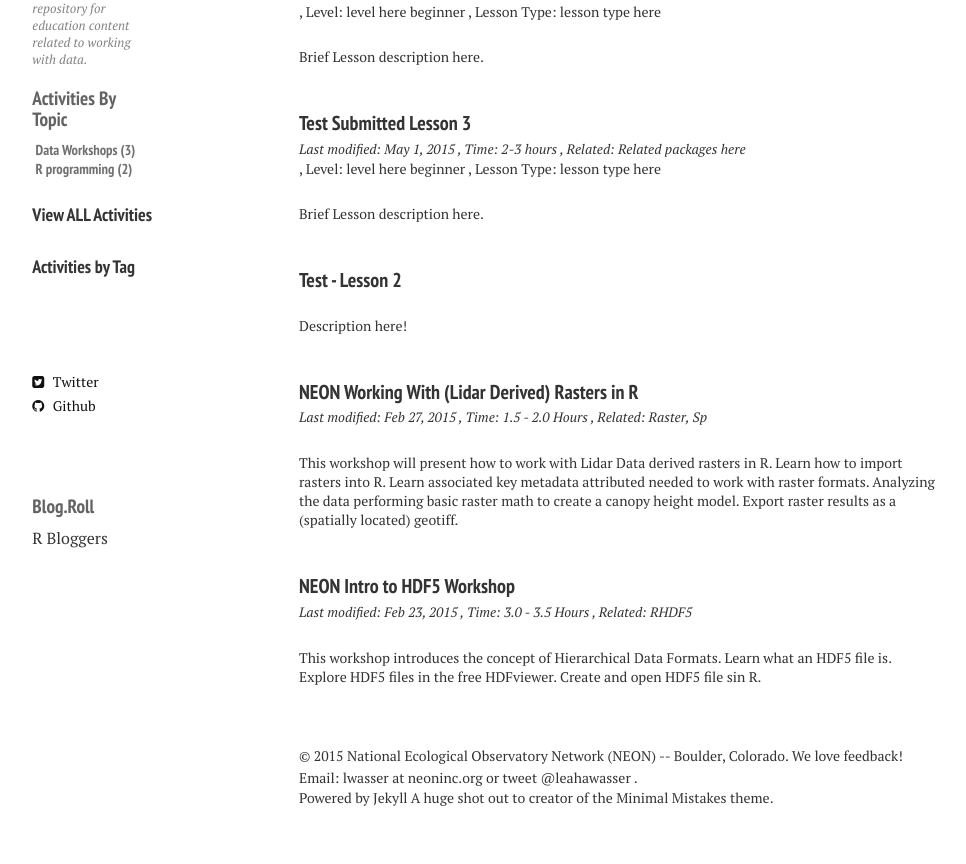
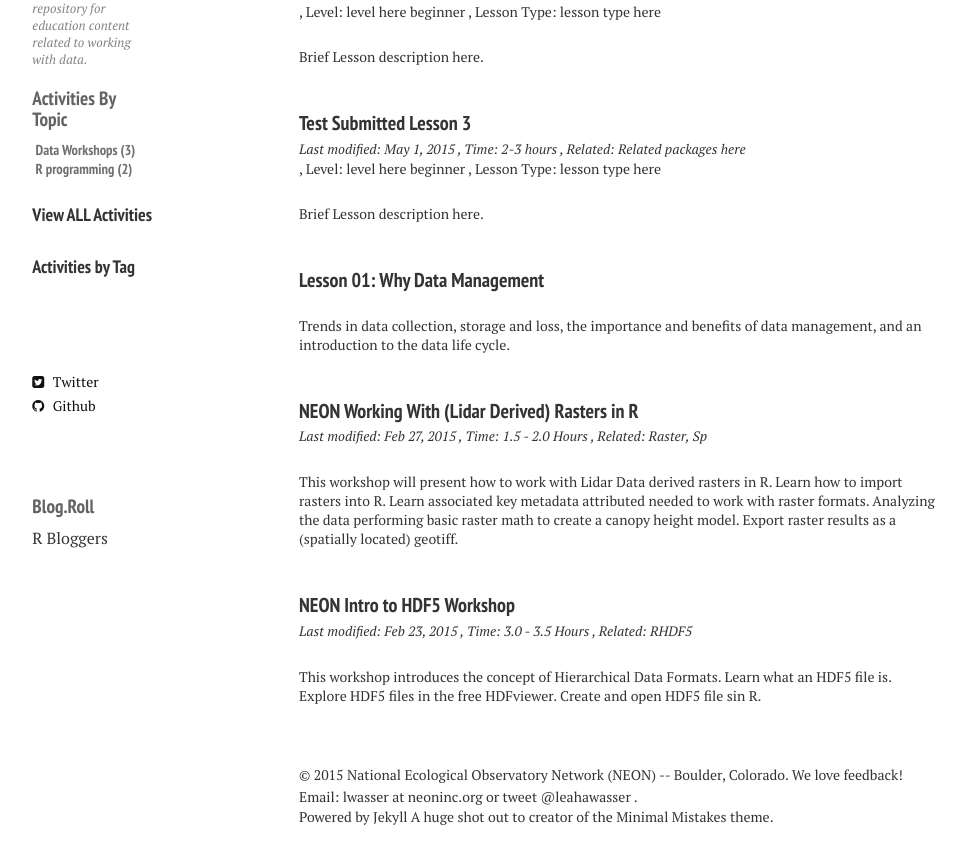
Before and after one commit to data-training/data-lesson-catalog, a Jekyll site: the page built from index.md, in a window 1280 px wide and 900 px high, scrolled down 625 px. Shown: the top 864 px of the window, without its empty margins (21-987 px from the left). Built offline with Jekyll 4.4.1, drawn with Linux system fonts in a browser that asks for light colours; nearby versions of some CDN libraries.

Commit message:
Testing -- data management lesson

```diff
--- a/_posts/R/2015-03-20-Lesson2.md
+++ b/_posts/R/2015-03-20-Lesson2.md
@@ -1,18 +1,18 @@
 ---
 layout: post
-title: "Test - Lesson 2"
-authors: Leah A. Wasser
+title: "Lesson 01: Why Data Management"
+authors: [Heather Henkel, Viv Hutchison, Carly Strasser, Stacy Rebich Hespanha, Kristin Vanderbilt, Lynda Wayne, Stephanie Hampton]
 date:   2015-03-20 20:49:52
 dateCreated:
 lastModified:
 category: articles
 tag: R
 mainTag:
-description: "Description here!"
-sourceURL: http://www.rstudio.com/resources/cheatsheets/
+description: "Trends in data collection, storage and loss, the importance and benefits of data management, and an introduction to the data life cycle."
+sourceURL: https://www.dataone.org/education-modules
 image:
   feature: codingInformatics.png
   teaser: data-wrangling-cheatsheet.png
-permalink: /cheatsheets/R-Data-Wrangling-Cheatsheet
+permalink: /DataManagement/Why-Data-Management
 comments: true
 ---
```
